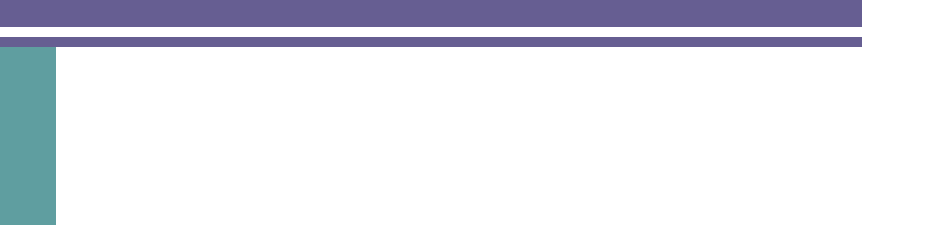
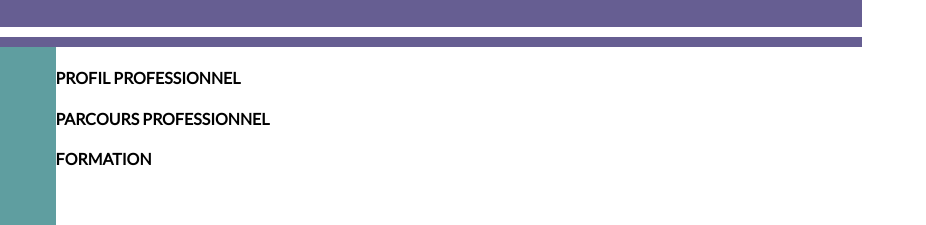
Before and after one commit to citymer/Jerome_Mercier_CV, a website: page index.html in a window 1280 px wide. Shown: the part 173-398 px from the top of the page, 354-1280 px from the left. Drawn offline with Linux system fonts and the light colour scheme.

Commit message:
creation h4

```diff
--- a/index.html
+++ b/index.html
@@ -83,7 +83,7 @@
         </article>
       </section>
       <!--Menu de droite-->
-      <section class="parcours"></section>
+      <section id="parcours"></section>
     </main>
     <script src="script/index.js"></script>
   </body>
--- a/script/index.js
+++ b/script/index.js
@@ -1,4 +1,12 @@
-function init() {
-  console.log('hello')
-}
-init()
+const sectionDroite = document.querySelector('#parcours')
+const articleProfil = document.createElement('article')
+sectionDroite.appendChild(articleProfil)
+articleProfil.innerHTML = `<h4>PROFIL PROFESSIONNEL</h4>`
+
+const articleParcours = document.createElement('article')
+sectionDroite.appendChild(articleParcours)
+articleParcours.innerHTML = `<h4>PARCOURS PROFESSIONNEL</h4>`
+
+const articleFormation = document.createElement('article')
+sectionDroite.appendChild(articleFormation)
+articleFormation.innerHTML = `<h4>FORMATION</h4>`
```
Also changed, not shown: 2 other files.
